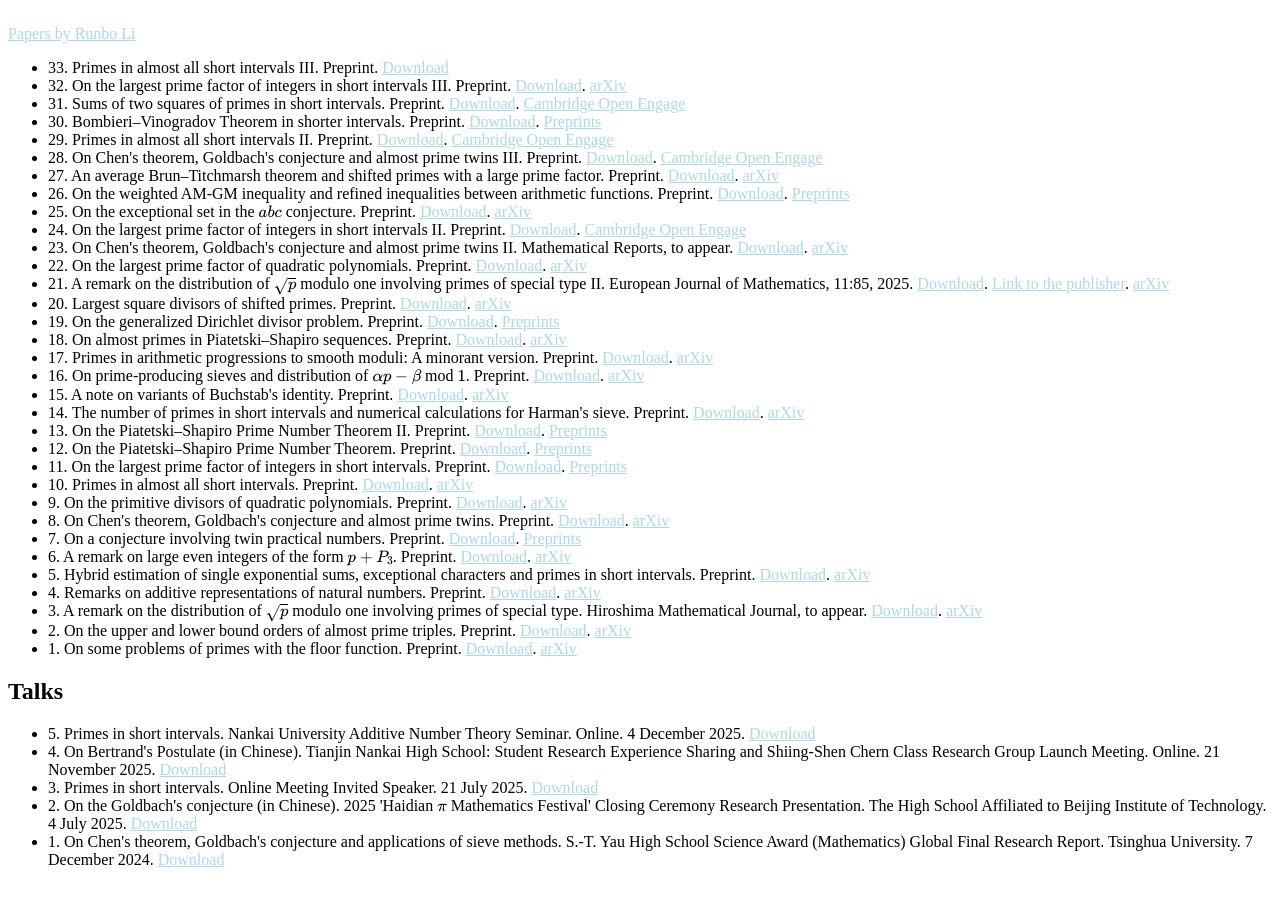
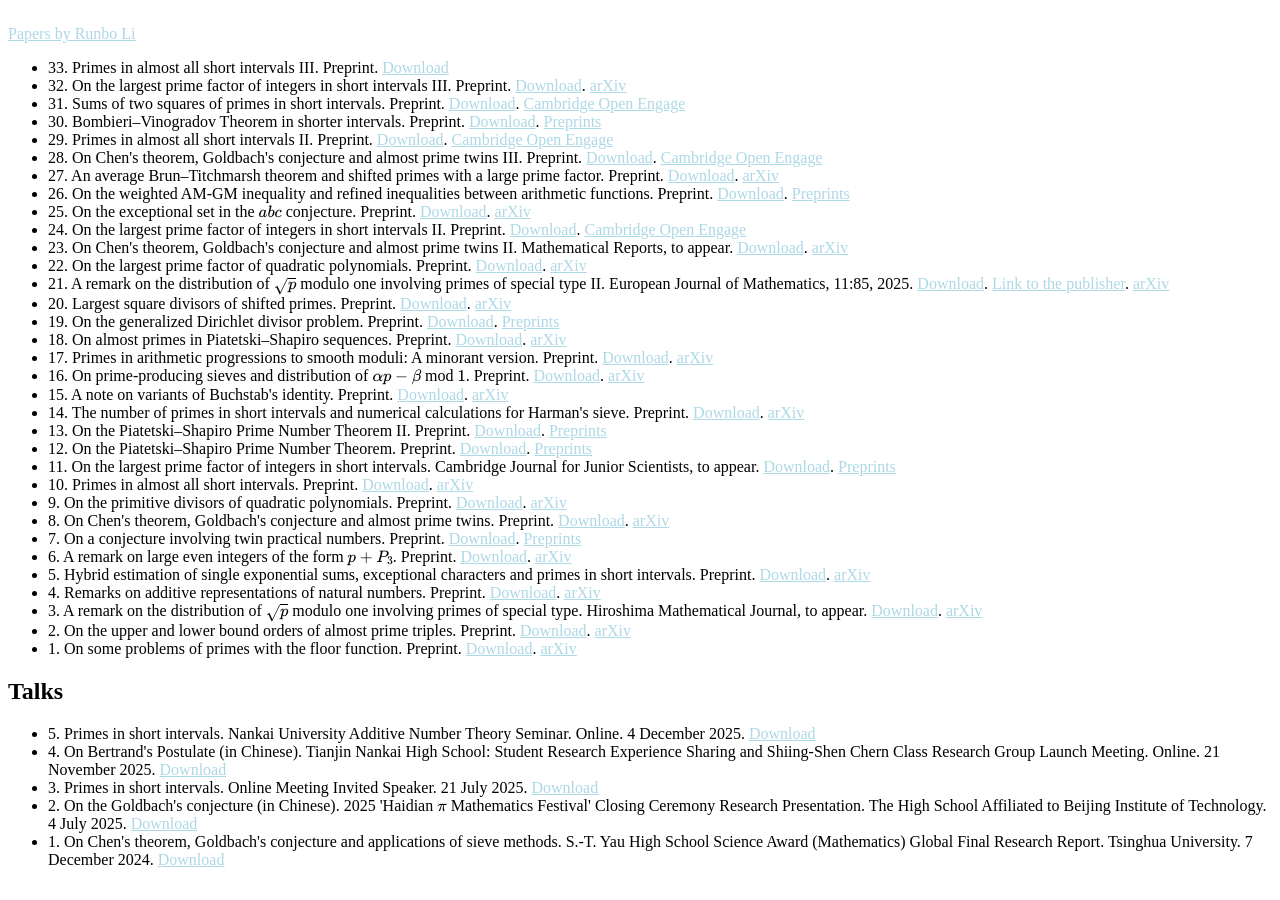
Before and after one commit to CareyRunboLi/CareyRunboLi.github.io, a Jekyll site: the page built from index.md, in a window 1280 px wide and 900 px high, scrolled down 1736 px. Built offline with Jekyll 4.4.1, drawn with Linux system fonts in a browser that asks for light colours; some web fonts are replaced; formulas are drawn with MathJax 3; a style sheet for code colours, icons or effects is not loaded; our own code applies the rules of GitHub Pages for plain Markdown files.

Commit message:
Update preprints.md

```diff
--- a/_includes/preprints.md
+++ b/_includes/preprints.md
@@ -31,7 +31,7 @@
   <li>14. The number of primes in short intervals and numerical calculations for Harman's sieve. Preprint. <a href="https://runbolicarey.com/assets/downloads/The_number_of_primes_in_short_intervals_and_numerical_calculations_for_Harman_s_sieve.pdf"><span>Download</span></a>. <a href="https://arxiv.org/abs/2308.04458v8"><span>arXiv</span></a></li>
   <li>13. On the Piatetski–Shapiro Prime Number Theorem II. Preprint. <a href="https://runbolicarey.com/assets/downloads/On_the_Piatetski_Shapiro_prime_number_theorem_II.pdf"><span>Download</span></a>. <a href="https://www.preprints.org/manuscript/202504.1165/v2"><span>Preprints</span></a></li>
   <li>12. On the Piatetski–Shapiro Prime Number Theorem. Preprint. <a href="https://runbolicarey.com/assets/downloads/On_the_Piatetski_Shapiro_prime_number_theorem.pdf"><span>Download</span></a>. <a href="https://www.preprints.org/manuscript/202504.1190/v1"><span>Preprints</span></a></li>
-  <li>11. On the largest prime factor of integers in short intervals. Preprint. <a href="https://runbolicarey.com/assets/downloads/On_the_largest_prime_factor_of_integers_in_short_intervals.pdf"><span>Download</span></a>. <a href="https://www.preprints.org/manuscript/202504.1212/v2"><span>Preprints</span></a></li>
+  <li>11. On the largest prime factor of integers in short intervals. Cambridge Journal for Junior Scientists, to appear. <a href="https://runbolicarey.com/assets/downloads/On_the_largest_prime_factor_of_integers_in_short_intervals.pdf"><span>Download</span></a>. <a href="https://www.preprints.org/manuscript/202504.1212/v2"><span>Preprints</span></a></li>
   <li>10. Primes in almost all short intervals. Preprint. <a href="https://runbolicarey.com/assets/downloads/Primes_in_almost_all_short_intervals.pdf"><span>Download</span></a>. <a href="https://arxiv.org/abs/2407.05651v6"><span>arXiv</span></a></li>
   <li>9. On the primitive divisors of quadratic polynomials. Preprint. <a href="https://runbolicarey.com/assets/downloads/On_the_primitive_divisors_of_quadratic_polynomials.pdf"><span>Download</span></a>. <a href="https://arxiv.org/abs/2406.07575v1"><span>arXiv</span></a></li>
   <li>8. On Chen's theorem, Goldbach's conjecture and almost prime twins. Preprint. <a href="https://runbolicarey.com/assets/downloads/On_Chen_s_theorem__Goldbach_s_conjecture_and_almost_prime_twins.pdf"><span>Download</span></a>. <a href="https://arxiv.org/abs/2405.05727v3"><span>arXiv</span></a></li>
```
